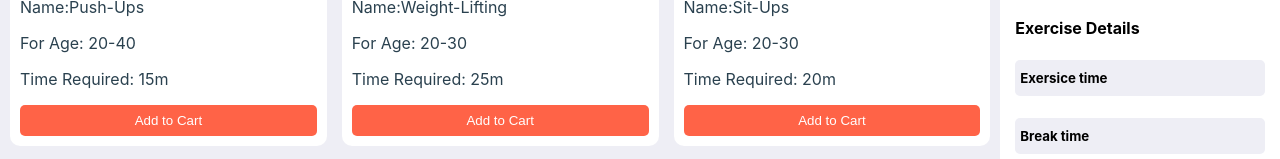
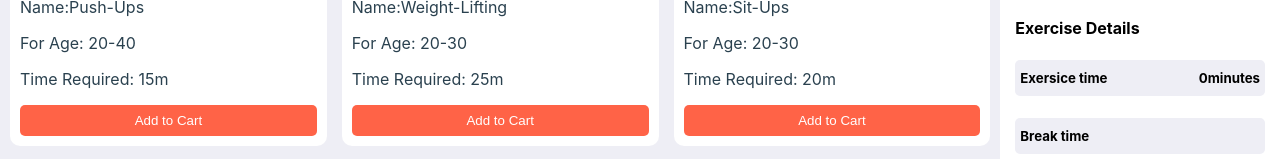
Before and after one commit to Tasnim-Bahar-Samir/the-muscle-center, a React (Create React App) app: page / in a window 1280 px wide. Shown: the part 281-440 px from the top of the page. Built offline with nearby package versions, Linux system fonts and the light colour scheme.

Commit message:
set the exercise time dynamically

```diff
--- a/src/Components/Activities/Activities.js
+++ b/src/Components/Activities/Activities.js
@@ -5,21 +5,27 @@ import './Activities.css'
 
 const Activities = () => {
     const [activities,setActivities] = useState([])
+    const[cart,setCart] = useState([]);
     useEffect(()=>{
         fetch('data.json')
         .then(res => res.json())
         .then(data => setActivities(data))
     },[])
+    const addToCart = (activity)=>{
+        const newActivity = [...cart,activity]
+        console.log(newActivity)
+        setCart(newActivity);
+    }
   return (
     <div className='activity-container'>
         <div className='exercises'>
             {
-                activities.map(activity => <Exercises activity = {activity} key ={activity.id}/>)
+                activities.map(activity => <Exercises activity = {activity} key ={activity.id} cartHandler = {addToCart}/>)
             }
 
         </div>
         <div className='activity-details'>
-            <ActivityDetails/>
+            <ActivityDetails cart ={cart}/>
         </div>
     </div>
   )
--- a/src/Components/Details/ActivityDetails.js
+++ b/src/Components/Details/ActivityDetails.js
@@ -2,7 +2,7 @@ import React, { useState } from 'react'
 import './details.css'
 import user from '../../image/img-1.png'
 import Break from '../Break/Break';
-const ActivityDetails = () => {
+const ActivityDetails = ({cart}) => {
     const breakTime = [
         {time:10},
         {time:20},
@@ -10,8 +10,13 @@ const ActivityDetails = () => {
         {time:30},
         {time:40},
     ];
+
+    let exerciseTime = 0;
+    for(const item of cart){
+        exerciseTime += item.time;
+    }
+
     const [breakPeriod,setBreackPeriod] = useState(breakTime)
-    console.log(breakPeriod)
   return (
     <div>
         <div className='user-details'>
@@ -44,7 +49,7 @@ const ActivityDetails = () => {
     </div>
         <div>
             <h4>Exercise Details</h4>
-            <h5 className='common'><span>Exersice time</span> <span></span></h5>
+            <h5 className='common'><span>Exersice time</span> <span>{exerciseTime}minutes</span></h5>
             <h5 className='common'><span>Break time</span>  <span></span></h5>
         </div>
     </div>
--- a/src/Components/Exercises/Exercises.js
+++ b/src/Components/Exercises/Exercises.js
@@ -3,6 +3,7 @@ import './Exercises.css'
 
 const Exercises = (props) => {
     const {id,img,name,age,time} = props.activity
+
   return (
     <div className='exercise'>
         <img src={img} alt="" />
@@ -10,7 +11,7 @@ const Exercises = (props) => {
             <p>Name:{name}</p>
             <p>For Age: {age}</p>
             <p>Time Required: {time}m</p>
-            <button className='cart-btn'>Add to Cart</button>
+            <button onClick={()=>props.cartHandler(props.activity)} className='cart-btn'>Add to Cart</button>
         </div>
     </div>
   )
```
